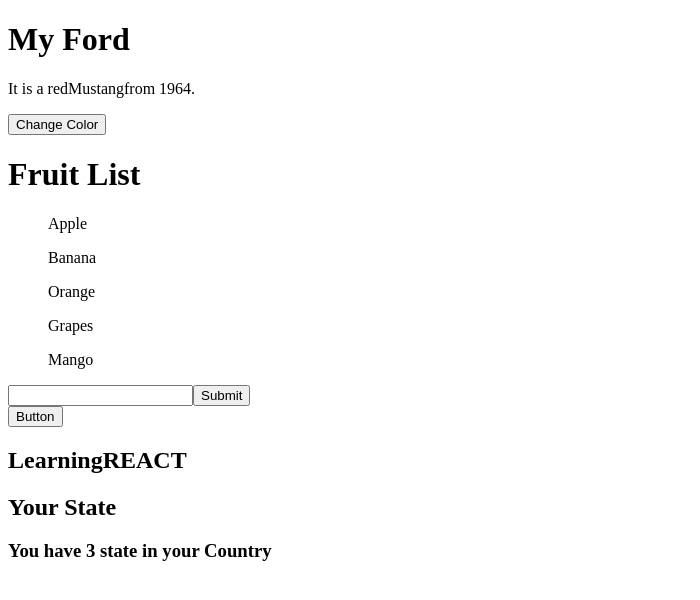
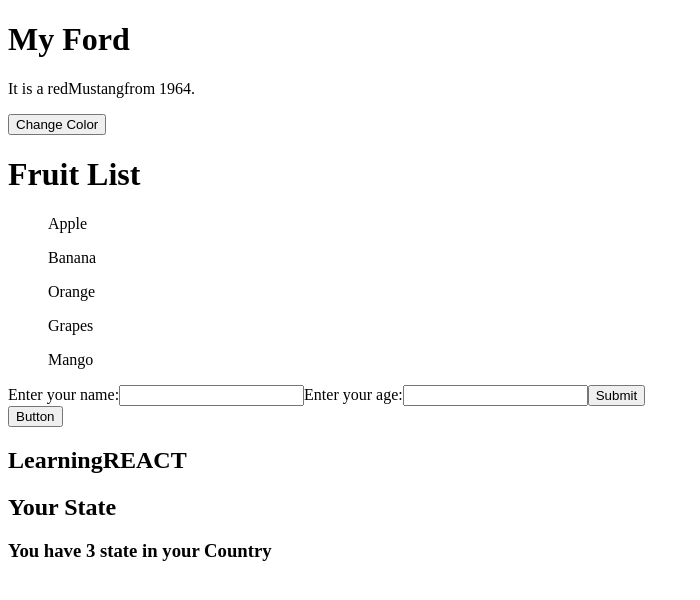
Before and after one commit to YourmixJNR/my-react-app, a React (Create React App) app: page / in a window 1280 px wide. Shown: the top 600 px of the page, without its empty margins (0-700 px from the left). Built offline with nearby package versions, Linux system fonts and the light colour scheme.

Commit message:
mutilple-form

```diff
--- a/src/learn/form.jsx
+++ b/src/learn/form.jsx
@@ -1,30 +1,40 @@
 import { useState } from "react";
 
-const MyForm = () => {
-    const [name, setName] = useState("");
 
-    function handleChange(event) {
-        setName(event.target.value)
+function MyForm() {
+    const [inputs, setInputs] = useState({});
+
+    const handleChange = (event) => {
+      const name = event.target.name;
+      const value = event.target.value;
+      setInputs(values => ({...values, [name]: value}))
     }
 
-    function handleSubmit(event) {
+    const handleSubmit = (event) => {
       event.preventDefault();
-        alert(`The name you entered was: ${name}`)
+      alert(JSON.stringify(inputs));
     }
 
-    return(
-        <div>
-            <form action="" onSubmit={handleSubmit}>
+    return (
+      <form onSubmit={handleSubmit}>
+        <label>Enter your name:
         <input
           type="text"
-                value={name}
+          name="username"
+          value={inputs.username || ""}
           onChange={handleChange}
         />
+        </label>
+        <label>Enter your age:
           <input
-                type="submit"
+            type="number"
+            name="age"
+            value={inputs.age || ""}
+            onChange={handleChange}
           />
+          </label>
+          <input type="submit" />
       </form>
-        </div>
     )
   }
 
```
Lines whose indentation alone changed are shown as unchanged.
